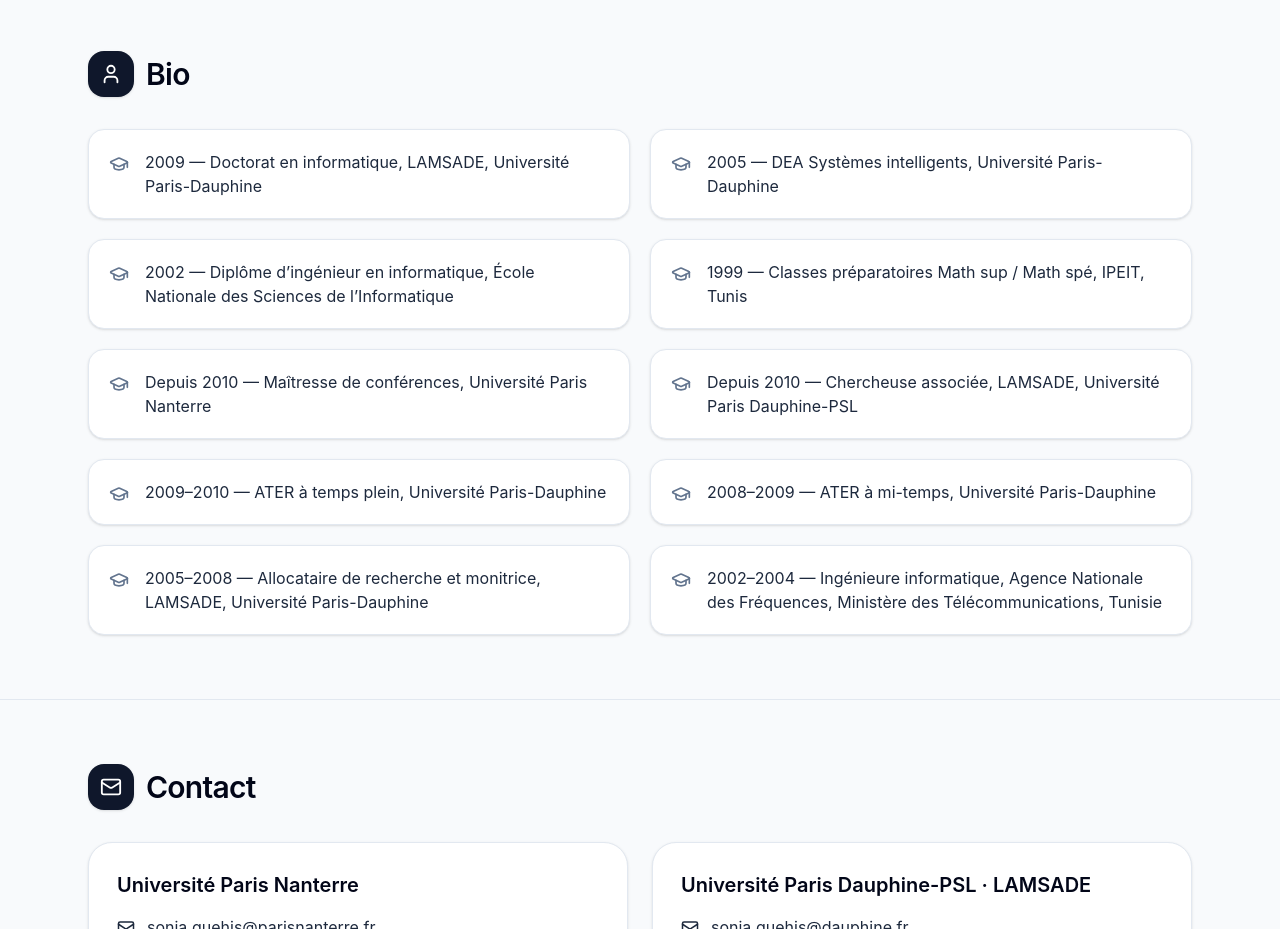
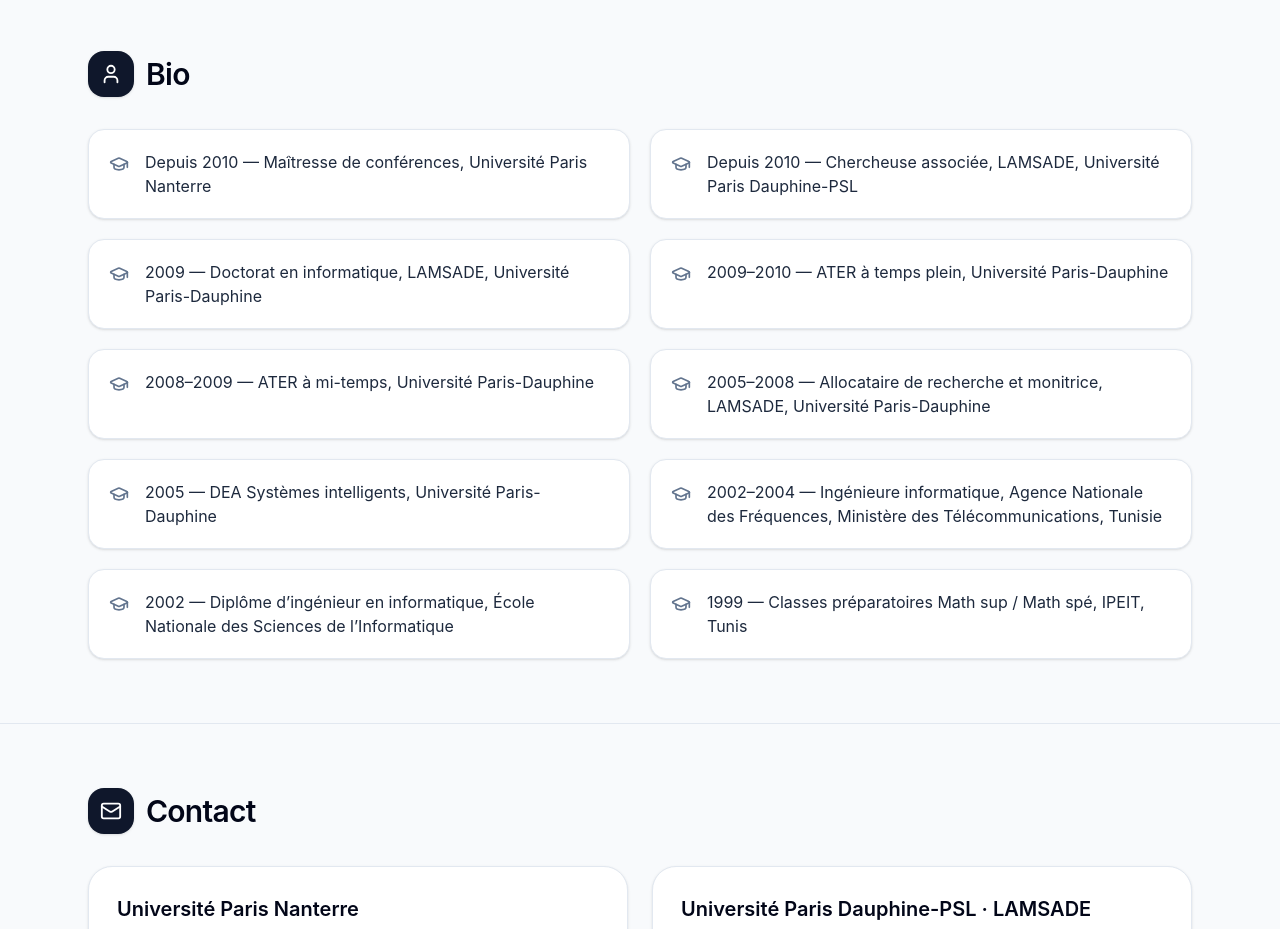
Before and after one commit to SoniaSaadaoui/sonia-guehis-page, a React (Vite) app: page / in a window 1280 px wide. Shown: the part 4400-5329 px from the top of the page. Built offline with nearby package versions, Linux system fonts and the light colour scheme.

Commit message:
Update App.jsx

```diff
--- a/src/App.jsx
+++ b/src/App.jsx
@@ -112,16 +112,16 @@
 ];
 
 const timeline = [
-  "2009 — Doctorat en informatique, LAMSADE, Université Paris-Dauphine",
-  "2005 — DEA Systèmes intelligents, Université Paris-Dauphine",
-  "2002 — Diplôme d’ingénieur en informatique, École Nationale des Sciences de l’Informatique",
-  "1999 — Classes préparatoires Math sup / Math spé, IPEIT, Tunis",
   "Depuis 2010 — Maîtresse de conférences, Université Paris Nanterre",
   "Depuis 2010 — Chercheuse associée, LAMSADE, Université Paris Dauphine-PSL",
+  "2009 — Doctorat en informatique, LAMSADE, Université Paris-Dauphine",
   "2009–2010 — ATER à temps plein, Université Paris-Dauphine",
   "2008–2009 — ATER à mi-temps, Université Paris-Dauphine",
   "2005–2008 — Allocataire de recherche et monitrice, LAMSADE, Université Paris-Dauphine",
-  "2002–2004 — Ingénieure informatique, Agence Nationale des Fréquences, Ministère des Télécommunications, Tunisie"
+  "2005 — DEA Systèmes intelligents, Université Paris-Dauphine",
+  "2002–2004 — Ingénieure informatique, Agence Nationale des Fréquences, Ministère des Télécommunications, Tunisie",
+  "2002 — Diplôme d’ingénieur en informatique, École Nationale des Sciences de l’Informatique",
+  "1999 — Classes préparatoires Math sup / Math spé, IPEIT, Tunis"
 ];
 
 function Section({ id, icon: Icon, title, children }) {
```
